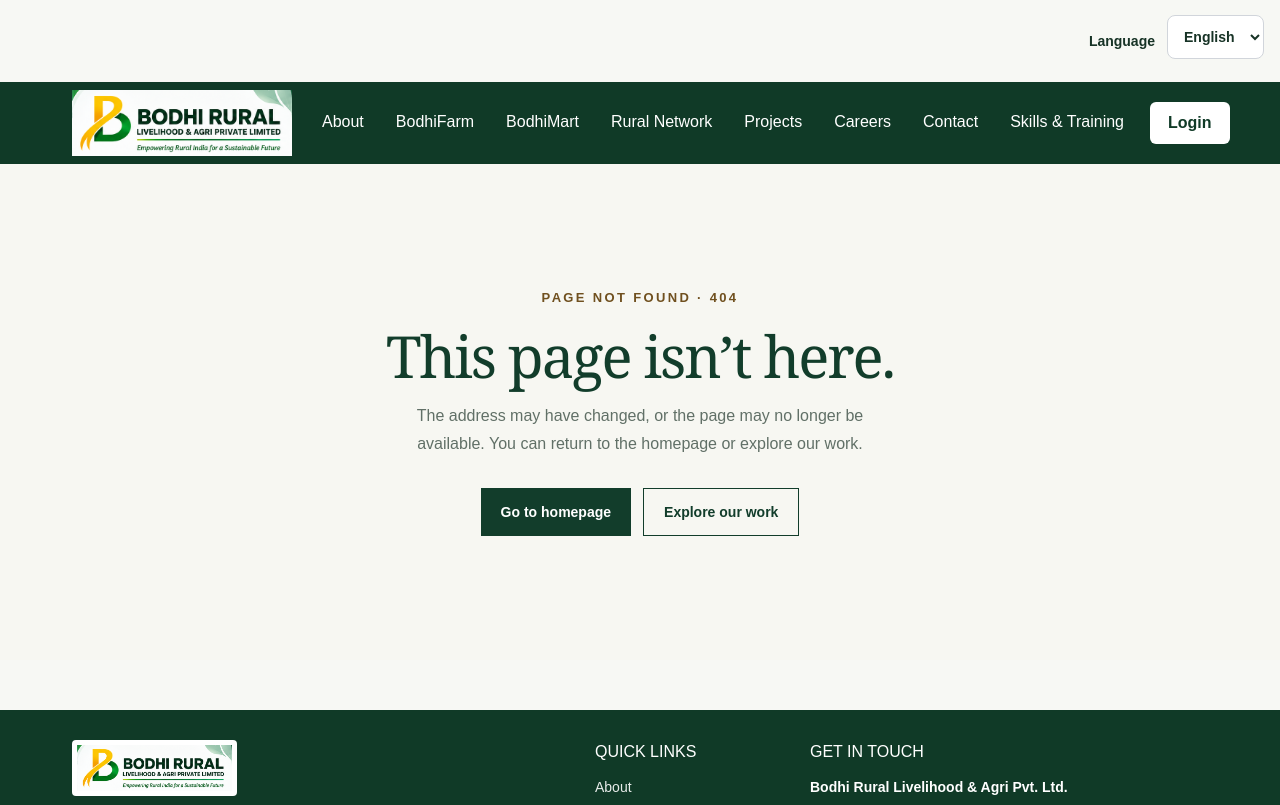
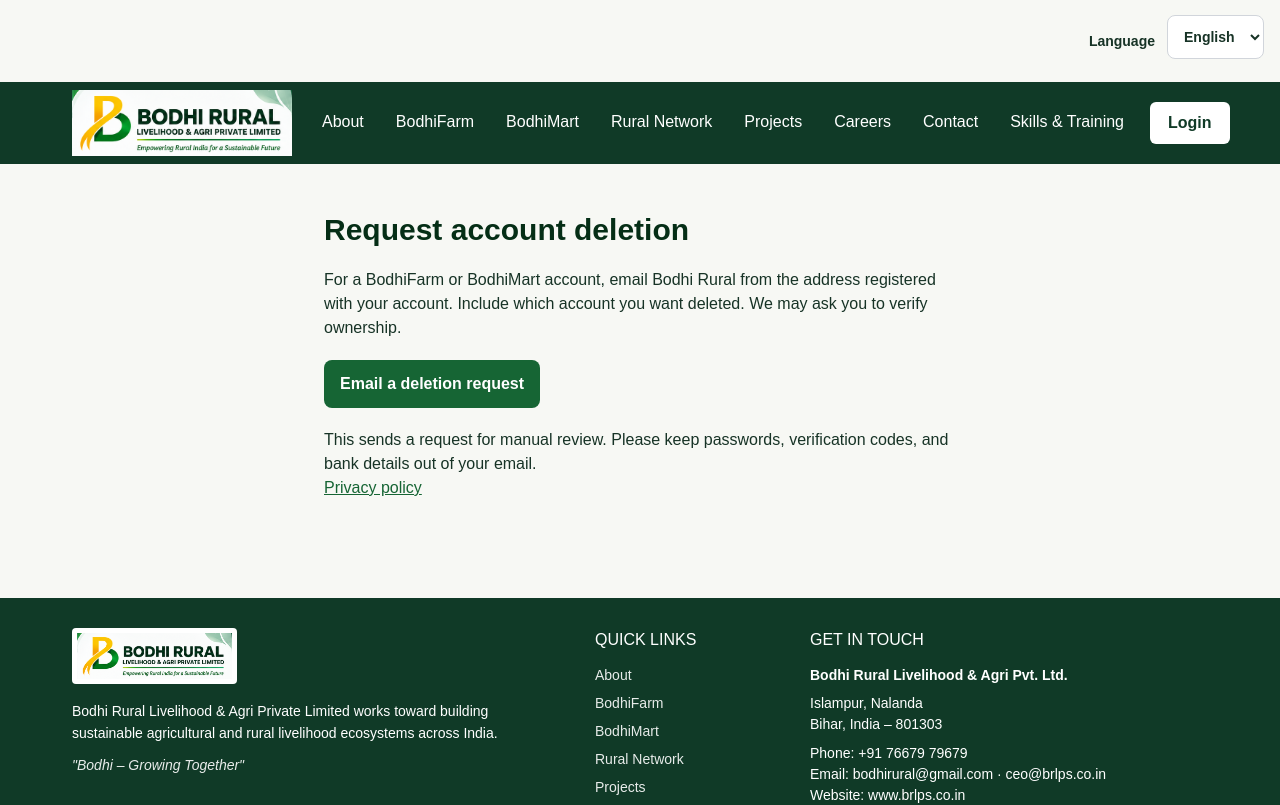
Before and after one commit to drdeepaksingh1/Bodhi-Rural, a Next.js app: page /account-deletion in a window 1280 px wide. Before the commit this address had no page. Shown: the top 805 px of the page. Built offline with nearby package versions, Linux system fonts and the light colour scheme.

Commit message:
Add Bodhi Rural account-deletion page for Android release

```diff
--- /dev/null
+++ b/src/app/account-deletion/page.tsx
@@ -0,0 +1,20 @@
+import type { Metadata } from 'next';
+import Link from 'next/link';
+import { Copy } from '../bodhimart/language';
+
+export const metadata: Metadata = { title: 'Request Bodhi Rural account deletion' };
+
+export default function AccountDeletionPage() {
+  return (
+    <main className="mx-auto max-w-2xl space-y-5 px-5 py-12">
+      <h1 className="text-3xl font-bold text-green-950"><Copy en="Request account deletion" hi="खाता हटाने का अनुरोध करें" /></h1>
+      <p><Copy en="For a BodhiFarm or BodhiMart account, email Bodhi Rural from the address registered with your account. Include which account you want deleted. We may ask you to verify ownership." hi="BodhiFarm या BodhiMart खाता हटाने के लिए अपने पंजीकृत ईमेल से बोधि रूरल को लिखें। बताएं कि कौन-सा खाता हटाना है। हम खाते के स्वामित्व की पुष्टि कर सकते हैं।" /></p>
+      <a className="inline-flex rounded-lg bg-green-800 px-4 py-3 font-semibold text-white"
+        href="mailto:bodhirural@gmail.com?subject=Bodhi%20Rural%20account%20deletion">
+        <Copy en="Email a deletion request" hi="खाता हटाने का अनुरोध ईमेल करें" />
+      </a>
+      <p><Copy en="This sends a request for manual review. Please keep passwords, verification codes, and bank details out of your email." hi="इस ईमेल से समीक्षा के लिए अनुरोध भेजा जाता है। ईमेल में पासवर्ड, सत्यापन कोड या बैंक विवरण साझा न करें।" /></p>
+      <Link className="text-green-800 underline" href="/privacy-policy"><Copy en="Privacy policy" hi="गोपनीयता नीति" /></Link>
+    </main>
+  );
+}
```
